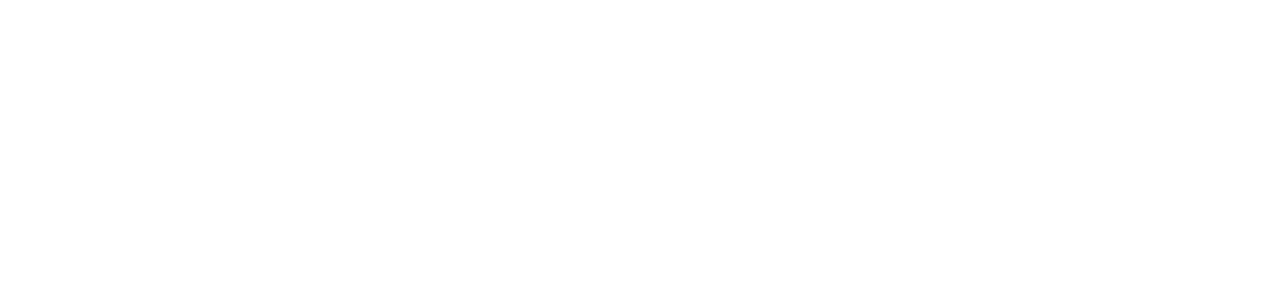
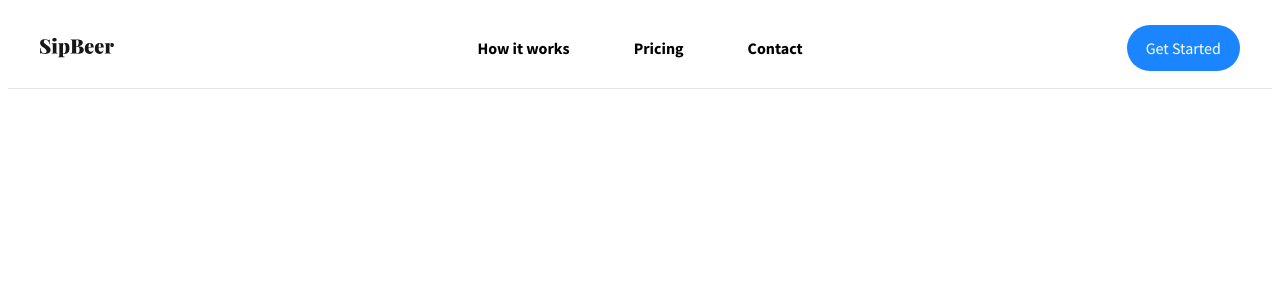
Before and after one commit to briandu/SipBeer, a React (Create React App) app: page / in a window 1280 px wide. Shown: the top 300 px of the page. Built offline with nearby package versions, Linux system fonts and the light colour scheme; the HTML template or start-up script is replaced by a standard one.

Commit message:
Create and add NavHeader component

```diff
--- a/src/App.js
+++ b/src/App.js
@@ -1,5 +1,7 @@
 import React from 'react';
 import styled from 'styled-components';
+
+import NavHeader from './components/NavHeader';
 
 const App = styled.div`
   font-size: 16px;
@@ -25,5 +27,6 @@ const App = styled.div`
 
 export default () => (
   <App>
+    <NavHeader />
   </App>
 );
--- /dev/null
+++ b/src/components/NavHeader.js
@@ -0,0 +1,59 @@
+import React from 'react';
+import styled from 'styled-components';
+
+import { color } from './variables';
+import logo from '../assets/images/logo.svg';
+
+const NavHeader = styled.header`
+  display: flex;
+  align-items: center;
+  height: 5em;
+  border-bottom: 1px solid ${color.grey10};
+`;
+
+const Container = styled.div`
+  position: relative;
+  display: flex;
+  align-items: center;
+  justify-content: center;
+  width: 100%;
+  max-width: 75em;
+  margin: auto;
+  padding: 0 1em;
+`;
+
+const Nav = styled.nav`
+`;
+
+const NavLink = styled.a`
+  margin: 0 2em;
+  font-weight: 700;
+`;
+
+const Logo = styled.img`
+  position: absolute;
+  left: 1em;
+`;
+
+const Button = styled.a`
+  position: absolute;
+  right: 1em;
+  padding: .8em 1.2em;
+  color: ${color.white};
+  background-color: ${color.brand};
+  border-radius: 10em;
+`;
+
+export default () => (
+  <NavHeader>
+    <Container>
+      <Logo src={logo} />
+      <Nav>
+        <NavLink>How it works</NavLink>
+        <NavLink>Pricing</NavLink>
+        <NavLink>Contact</NavLink>
+      </Nav>
+      <Button>Get Started</Button>
+    </Container>
+  </NavHeader>
+);
```
Also changed, not shown: src/assets/images/logo.svg (added).
